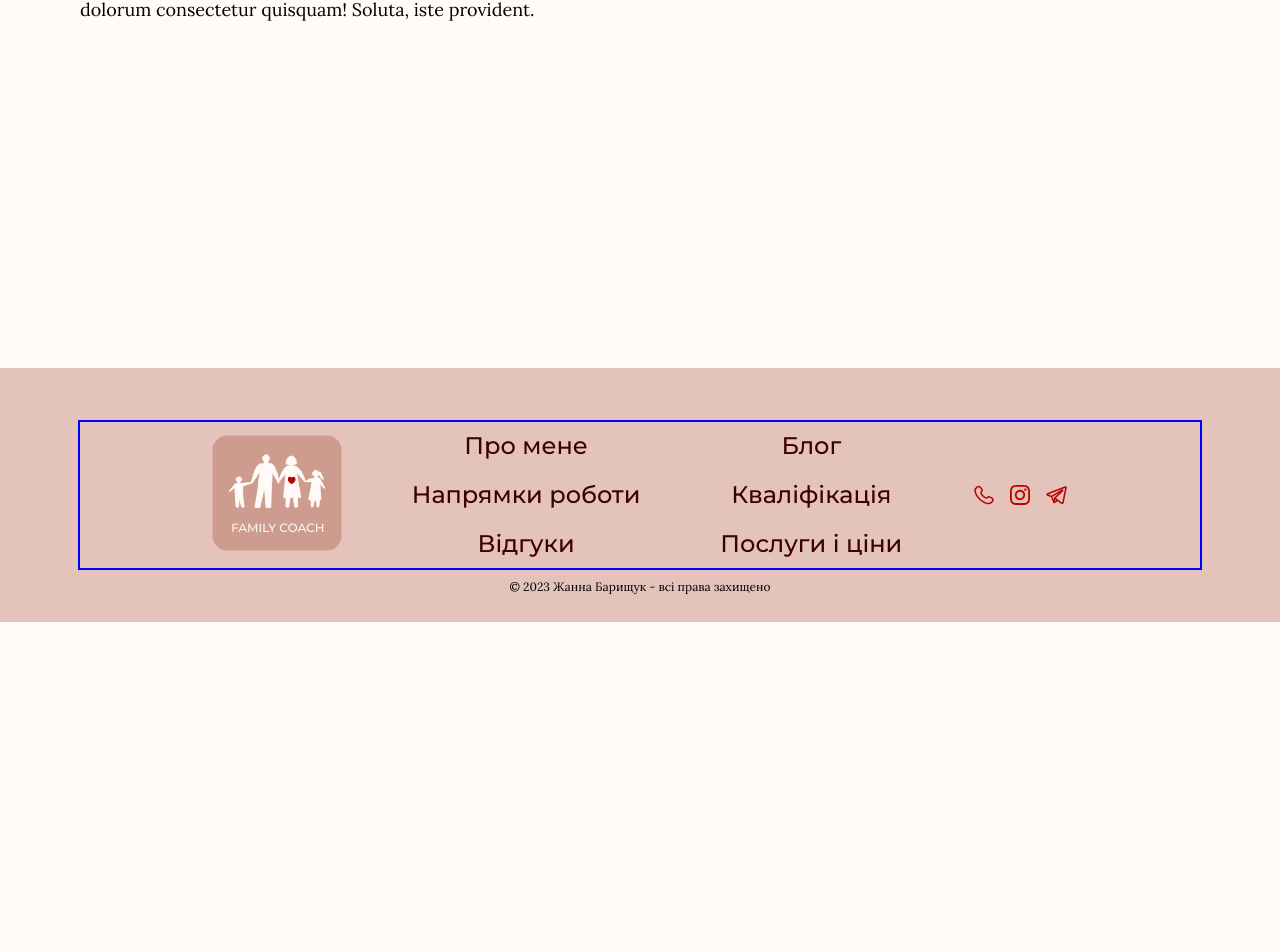
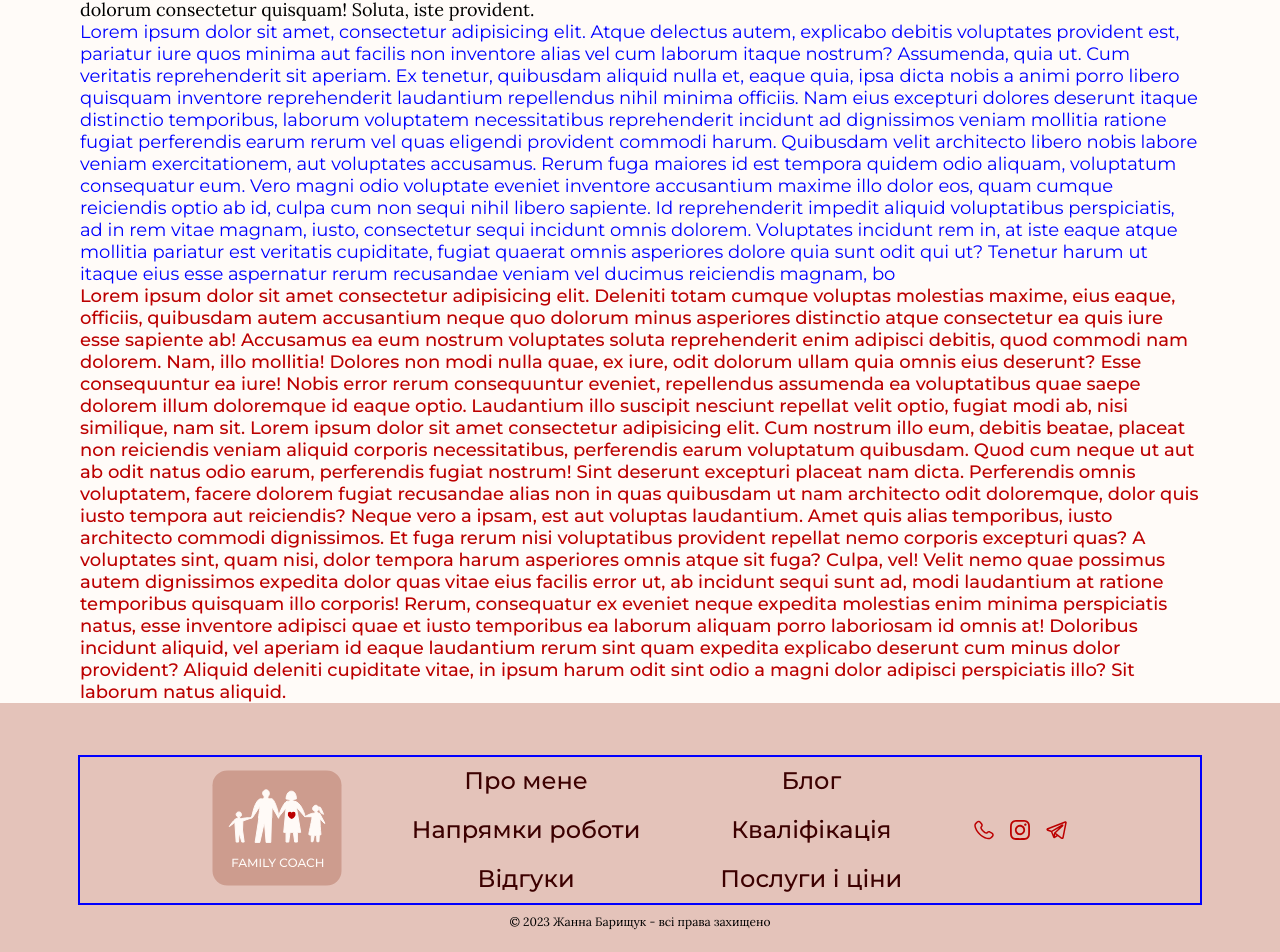
Before and after one commit to Iryna-Artymuk/family_coach_frontEnd, a React (Vite) app: page / in a window 1280 px wide. Shown: the part 566-1518 px from the top of the page. Before the commit the page ends 1188 px from the top, so only its background shows below. Built offline with nearby package versions, Linux system fonts and the light colour scheme.

Commit message:
feat(homepage): add ancher link to home page add smooth scroll

```diff
--- a/package.json
+++ b/package.json
@@ -14,13 +14,12 @@
   },
   "dependencies": {
     "clsx": "^2.0.0",
-    "leaflet": "^1.9.4",
     "prop-types": "^15.8.1",
     "react": "^18.2.0",
     "react-dom": "^18.2.0",
-    "react-leaflet": "^4.2.1",
     "react-responsive": "^9.0.2",
     "react-router-dom": "^6.16.0",
+    "react-router-hash-link": "^2.4.3",
     "swiper": "^10.3.1",
     "zustand": "^4.4.3"
   },
--- a/src/components/Footer/Footer.jsx
+++ b/src/components/Footer/Footer.jsx
@@ -6,6 +6,7 @@ import Logo from '../Logo/Logo';
 import SocialList from '../SocialList/SocialList';
 import { useEffect, useState } from 'react';
 import { NavLink, useLocation } from 'react-router-dom';
+import { HashLink } from 'react-router-hash-link';
 import clsx from 'clsx';
 
 const Footer = () => {
@@ -36,9 +37,34 @@ const Footer = () => {
           {windowWidth >= 768 && <Logo />}
           <nav className={styles.navigationWrapper}>
             <ul className={styles.navList}>
-              <li className={styles.navListLink}>Про мене</li>
-              <li className={styles.navListLink}>Напрямки роботи</li>
-              <li className={styles.navListLink}>Відгуки</li>
+              <li className={styles.navListLink}>
+                <HashLink
+                  scroll={el =>
+                    el.scrollIntoView({ behavior: 'smooth', block: 'end' })
+                  }
+                  to="/#about"
+                >
+                  Про мене
+                </HashLink>
+              </li>
+              <li className={styles.navListLink}>
+                <HashLink
+                  scroll={el =>
+                    el.scrollIntoView({ behavior: 'smooth', block: 'end' })
+                  }
+                  to="#workAreas"
+                >
+                  Напрямки роботи
+                </HashLink>
+              </li>
+              <li className={styles.navListLink}>
+                <HashLink
+                  scroll={el => el.scrollIntoView({ behavior: 'smooth' })}
+                  to="#feedback"
+                >
+                  Відгуки
+                </HashLink>
+              </li>
             </ul>
             <ul className={styles.navList}>
               <li>
--- a/src/components/Logo/Logo.module.scss
+++ b/src/components/Logo/Logo.module.scss
@@ -1,6 +1,13 @@
 .logo {
   width: 61px;
   height: 50px;
+  transition: $transition;
+  &:hover,
+  &:focus {
+    .logoText {
+      fill: $red;
+    }
+  }
 
   @media screen and (min-width: 768px) {
     width: 104px;
@@ -11,3 +18,8 @@
     height: 116px;
   }
 }
+
+.logoText {
+  transition: $transition;
+  fill: #fffbf8;
+}
--- a/src/pages/main/HomePage/HomePage.jsx
+++ b/src/pages/main/HomePage/HomePage.jsx
@@ -4,13 +4,15 @@ import style from './HomePage.module.scss';
 import Container from '@/components/Container/Container';
 
 const HomePage = () => {
-   useEffect(() => {
-     window.scrollTo(0, 0);
-   }, []);
+  useEffect(() => {
+    window.scrollTo(0, 0);
+  }, []);
   return (
     <Container>
       <div>
-        <p className={style.test}> Привіт!Мене звати Жанна Барищук</p>
+        <p id="about" className={style.test}>
+          Привіт!Мене звати Жанна Барищук
+        </p>
 
         <p className={style.test1}>
           Lorem ipsum dolor sit amet consectetur adipisicing elit. Iste,
@@ -48,6 +50,65 @@ const HomePage = () => {
           architecto nemo vitae possimus, animi nostrum dolorum consectetur
           quisquam! Soluta, iste provident.
         </p>
+
+        <p id="workAreas" className={style.test2}>
+          Lorem ipsum dolor sit amet, consectetur adipisicing elit. Atque
+          delectus autem, explicabo debitis voluptates provident est, pariatur
+          iure quos minima aut facilis non inventore alias vel cum laborum
+          itaque nostrum? Assumenda, quia ut. Cum veritatis reprehenderit sit
+          aperiam. Ex tenetur, quibusdam aliquid nulla et, eaque quia, ipsa
+          dicta nobis a animi porro libero quisquam inventore reprehenderit
+          laudantium repellendus nihil minima officiis. Nam eius excepturi
+          dolores deserunt itaque distinctio temporibus, laborum voluptatem
+          necessitatibus reprehenderit incidunt ad dignissimos veniam mollitia
+          ratione fugiat perferendis earum rerum vel quas eligendi provident
+          commodi harum. Quibusdam velit architecto libero nobis labore veniam
+          exercitationem, aut voluptates accusamus. Rerum fuga maiores id est
+          tempora quidem odio aliquam, voluptatum consequatur eum. Vero magni
+          odio voluptate eveniet inventore accusantium maxime illo dolor eos,
+          quam cumque reiciendis optio ab id, culpa cum non sequi nihil libero
+          sapiente. Id reprehenderit impedit aliquid voluptatibus perspiciatis,
+          ad in rem vitae magnam, iusto, consectetur sequi incidunt omnis
+          dolorem. Voluptates incidunt rem in, at iste eaque atque mollitia
+          pariatur est veritatis cupiditate, fugiat quaerat omnis asperiores
+          dolore quia sunt odit qui ut? Tenetur harum ut itaque eius esse
+          aspernatur rerum recusandae veniam vel ducimus reiciendis magnam, bo{' '}
+          <porro className=""></porro>
+        </p>
+        <p id="feedBack" className={style.test3}>
+          Lorem ipsum dolor sit amet consectetur adipisicing elit. Deleniti
+          totam cumque voluptas molestias maxime, eius eaque, officiis,
+          quibusdam autem accusantium neque quo dolorum minus asperiores
+          distinctio atque consectetur ea quis iure esse sapiente ab! Accusamus
+          ea eum nostrum voluptates soluta reprehenderit enim adipisci debitis,
+          quod commodi nam dolorem. Nam, illo mollitia! Dolores non modi nulla
+          quae, ex iure, odit dolorum ullam quia omnis eius deserunt? Esse
+          consequuntur ea iure! Nobis error rerum consequuntur eveniet,
+          repellendus assumenda ea voluptatibus quae saepe dolorem illum
+          doloremque id eaque optio. Laudantium illo suscipit nesciunt repellat
+          velit optio, fugiat modi ab, nisi similique, nam sit. Lorem ipsum
+          dolor sit amet consectetur adipisicing elit. Cum nostrum illo eum,
+          debitis beatae, placeat non reiciendis veniam aliquid corporis
+          necessitatibus, perferendis earum voluptatum quibusdam. Quod cum neque
+          ut aut ab odit natus odio earum, perferendis fugiat nostrum! Sint
+          deserunt excepturi placeat nam dicta. Perferendis omnis voluptatem,
+          facere dolorem fugiat recusandae alias non in quas quibusdam ut nam
+          architecto odit doloremque, dolor quis iusto tempora aut reiciendis?
+          Neque vero a ipsam, est aut voluptas laudantium. Amet quis alias
+          temporibus, iusto architecto commodi dignissimos. Et fuga rerum nisi
+          voluptatibus provident repellat nemo corporis excepturi quas? A
+          voluptates sint, quam nisi, dolor tempora harum asperiores omnis atque
+          sit fuga? Culpa, vel! Velit nemo quae possimus autem dignissimos
+          expedita dolor quas vitae eius facilis error ut, ab incidunt sequi
+          sunt ad, modi laudantium at ratione temporibus quisquam illo corporis!
+          Rerum, consequatur ex eveniet neque expedita molestias enim minima
+          perspiciatis natus, esse inventore adipisci quae et iusto temporibus
+          ea laborum aliquam porro laboriosam id omnis at! Doloribus incidunt
+          aliquid, vel aperiam id eaque laudantium rerum sint quam expedita
+          explicabo deserunt cum minus dolor provident? Aliquid deleniti
+          cupiditate vitae, in ipsum harum odit sint odio a magni dolor adipisci
+          perspiciatis illo? Sit laborum natus aliquid.
+        </p>
       </div>
 
       {/* <ul >
--- a/src/pages/main/HomePage/HomePage.module.scss
+++ b/src/pages/main/HomePage/HomePage.module.scss
@@ -1,4 +1,3 @@
-
 .test {
   font-family: 'Script', sans-serif;
   display: flex;
@@ -14,24 +13,13 @@
 }
 .test2 {
   font-size: 18px;
-
   font-family: 'Montserrat', sans-serif;
+  color: blue;
 }
-.test4 {
-  font-family: 'Script', sans-serif;
-  display: flex;
-  justify-content: center;
-  align-items: center;
-  width: 200px;
-  font-size: 32px;
+.test3 {
+  font-size: 18px;
+  font-family: 'MontserratMedium', sans-serif;
   color: $red;
-  font-weight: 800;
-  padding: 8px 10px;
-  border: 1px solid $accent;
-  border-radius: 5px;
-
-  background: $white;
-  margin-top: 20px;
 }
 
 .sosialList {
```
Also changed, not shown: src/components/Logo/Logo.jsx (+1 -0 lines), 1 other file (tests, documents, lock files or other folders).
